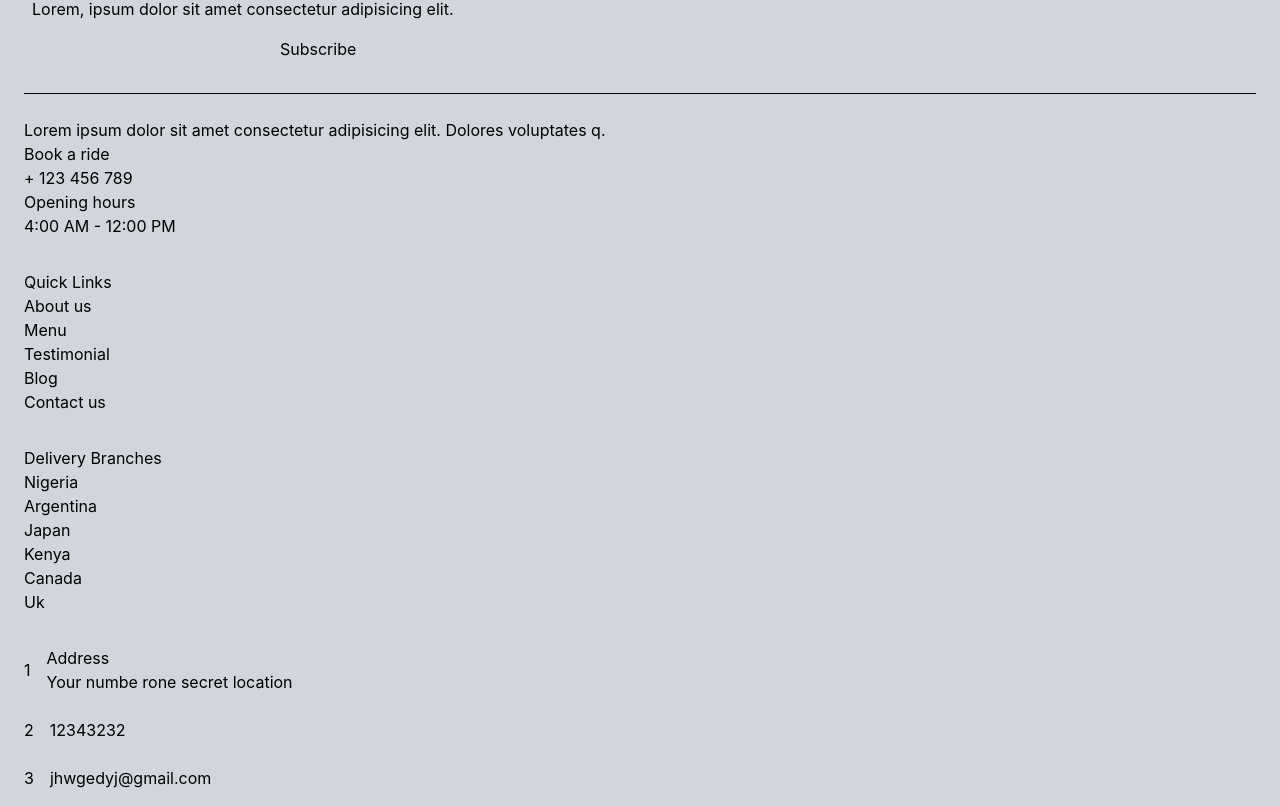
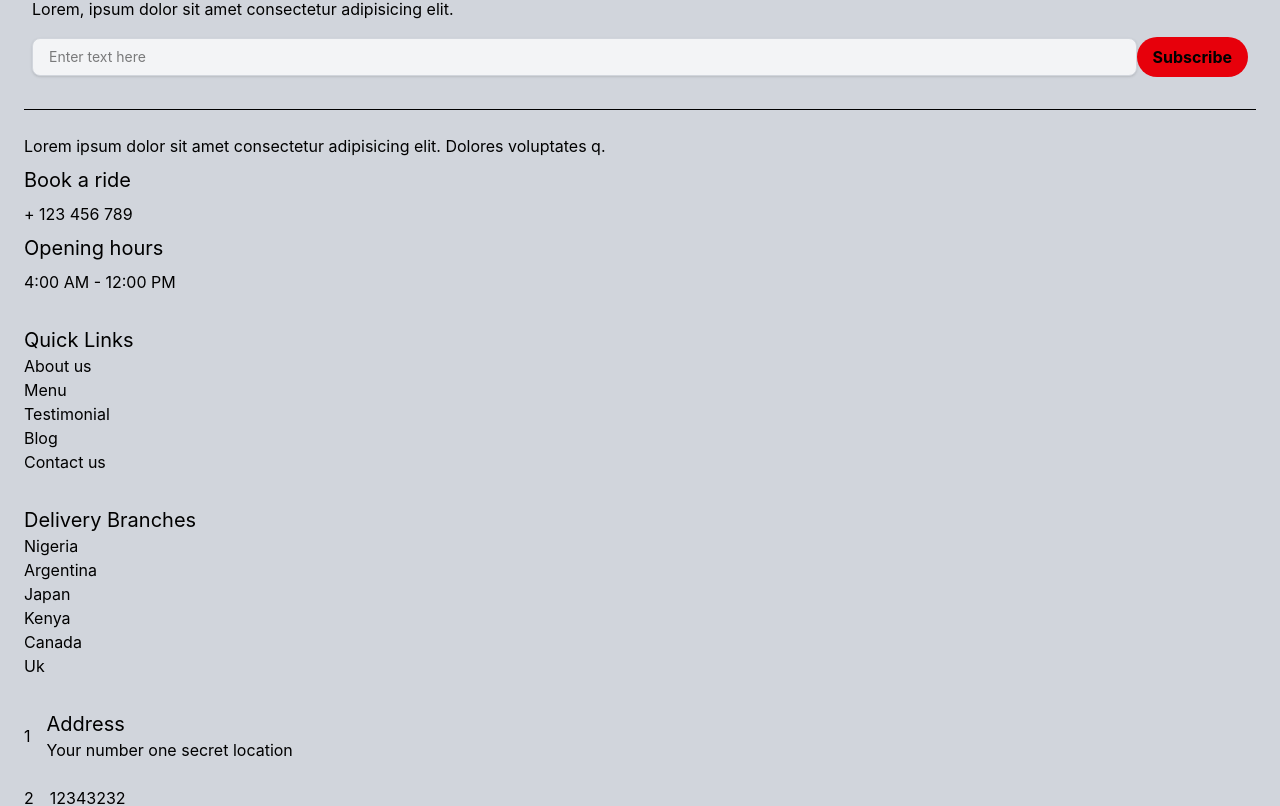
Before and after one commit to neducod/tasty-landingpage, a React (Vite) app: page / in a window 1280 px wide. Shown: the part 4836-5642 px from the top of the page. Built offline with nearby package versions, Linux system fonts and the light colour scheme.

Commit message:
footer update

```diff
--- a/src/Footer.jsx
+++ b/src/Footer.jsx
@@ -13,23 +13,23 @@ function FooterSection (){
                     <p>Subscription News</p>
                     <p>Lorem, ipsum dolor sit amet consectetur adipisicing elit.</p>
                 </div>
-                <div>
-                    <input type="search" name="" id="" />
-                    <button>Subscribe</button>
+                <div className='flex flex-row justify-center items-center'>
+                    <input type="search" name="" id="" className='text-sm custom-input w-full px-4 py-2 border border-gray-300 rounded-lg shadow-sm transition duration-300 ease-in-out transform focus:-translate-y-1 focus:outline-blue-300 hover:shadow-lg hover:border-blue-300 bg-gray-100' placeholder="Enter text here"/>
+                    <button className='pl-4 pt-2 pb-2 pr-4 rounded-3xl bg-red-600 text-black font-bold'>Subscribe</button>
                 </div>
             </div>
             <hr />
             <div className='flex flex-col gap-8'>
-                <div className='flex flex-col'>
+                <div className='flex flex-col gap-2'>
                     <p>Lorem ipsum dolor sit amet consectetur adipisicing elit. Dolores voluptates q.</p>
-                    <h6>Book a ride</h6>
+                    <h6 className='text-xl'>Book a ride</h6>
                     <p>+ 123 456 789</p>
-                    <h6>Opening hours</h6>
+                    <h6 className='text-xl'>Opening hours</h6>
                     <p>4:00 AM - 12:00 PM</p>
                 </div>
                 <div className='flex flex-col'>
                     <ul className='flex flex-col'>
-                        <h6>Quick Links</h6>
+                        <h6 className='text-xl'>Quick Links</h6>
                         <li>About us</li>
                         <li>Menu</li>
                         <li>Testimonial</li>
@@ -38,7 +38,7 @@ function FooterSection (){
                     </ul>
                 </div>
                 <div className='flex flex-col'>
-                    <h6>Delivery Branches</h6>
+                    <h6 className='text-xl'>Delivery Branches</h6>
                     <ul className='flex flex-col'>
                         <li>Nigeria</li>
                         <li>Argentina</li>
@@ -52,8 +52,8 @@ function FooterSection (){
                     <div className='flex gap-4 items-center'>
                         <div>1</div>
                         <div>
-                            <p>Address</p>
-                            <p>Your numbe rone secret location</p>
+                            <p className='text-xl'>Address</p>
+                            <p>Your number one secret location</p>
                         </div>
                     </div>
                     <div className='flex gap-4 items-center'>
@@ -65,14 +65,14 @@ function FooterSection (){
                     <div className='flex gap-4 items-center'>
                         <div>3</div>
                         <div>
-                            <p>jhwgedyj@gmail.com</p>
+                            <p>yoursecret@gmail.com</p>
                         </div>
                     </div>
                 </div>
             </div>
             <div className='flex flex-col gap-6'>
                 <div>
-                    <p>Copyrights @ 2026. All rights reserved</p>
+                    <p className='text-xl'>Copyrights @ 2026. All rights reserved</p>
                 </div>
                 <div>
                     <ul className='flex gap-2 flex-col'>
```
